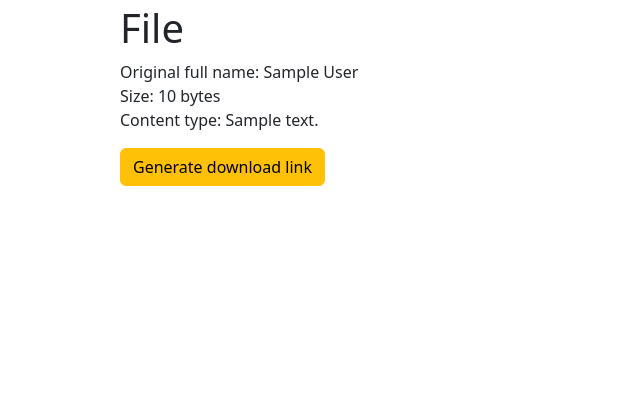
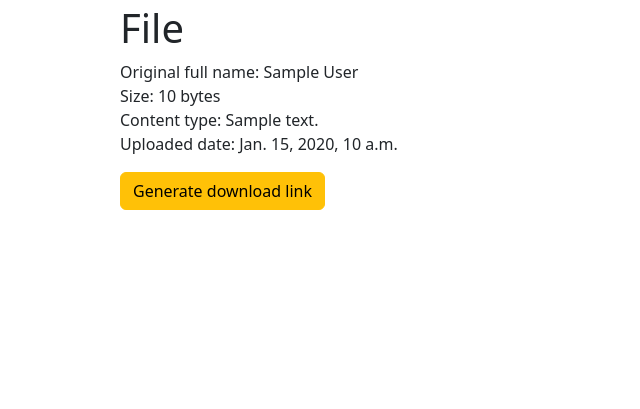
Before and after one commit to koldakov/brosfiles, a Django app: page /accounts/files/#/ in a window 1280 px wide. Shown: the part 56-465 px from the top of the page, without its empty margins (0-640 px from the left). Run offline with Django 4.2, Linux system fonts and the light colour scheme; data comes from the database, SQL or seed files in the repository; tables that the repository leaves empty hold one stand-in row (values such as "Sample post"); some libraries are stand-ins or nearby versions.

Commit message:
Add file uploaded date

```diff
--- a/accounts/models.py
+++ b/accounts/models.py
@@ -230,6 +230,10 @@ class File(models.Model):
         null=False,
         blank=False,
         unique=True
+    )
+    date_uploaded = models.DateTimeField(
+        _('Uploaded date'),
+        default=timezone.now
     )
 
     DEFAULT_SIGNED_URL_EXPIRATION = 15 * 60
--- a/accounts/templates/accounts/account.html
+++ b/accounts/templates/accounts/account.html
@@ -81,6 +81,7 @@
               <a href="{% url 'accounts:file' url_path=file.url_path %}">{{ file.original_full_name }}</a>
             </div>
             <p class="card-text">{% translate "Mime type:" %} {{ file.content_type }}</p>
+            <p class="card-text">{% translate "Uploaded date:" %} {{ file.date_uploaded }}</p>
             <p class="card-text">
               <small class="text-muted">
                 {% if file.is_private %}
--- a/accounts/templates/accounts/file.html
+++ b/accounts/templates/accounts/file.html
@@ -21,6 +21,9 @@
       <div>
         {% get_field_verbose_name file "content_type" %}: {{ file.content_type }}
       </div>
+      <div>
+        {% get_field_verbose_name file "date_uploaded" %}: {{ file.date_uploaded }}
+      </div>
     </div>
     {% if not upload_url %}
       <button id="file-download-button" class="btn btn-warning" type="submit">
```
Also changed, not shown: CHANGELOG.md, accounts/migrations/0003_alter_file_options_file_date_uploaded.py (added).
